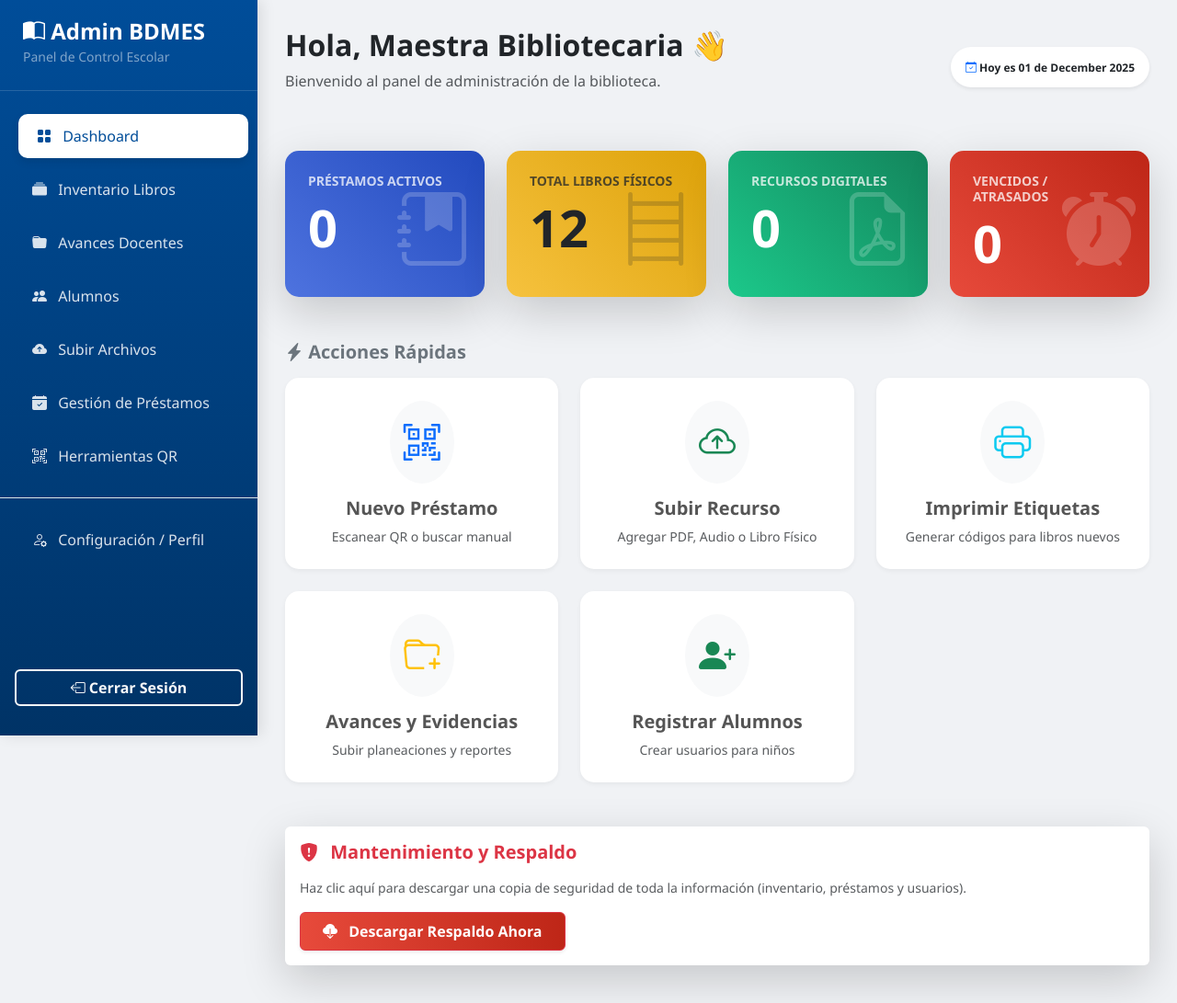
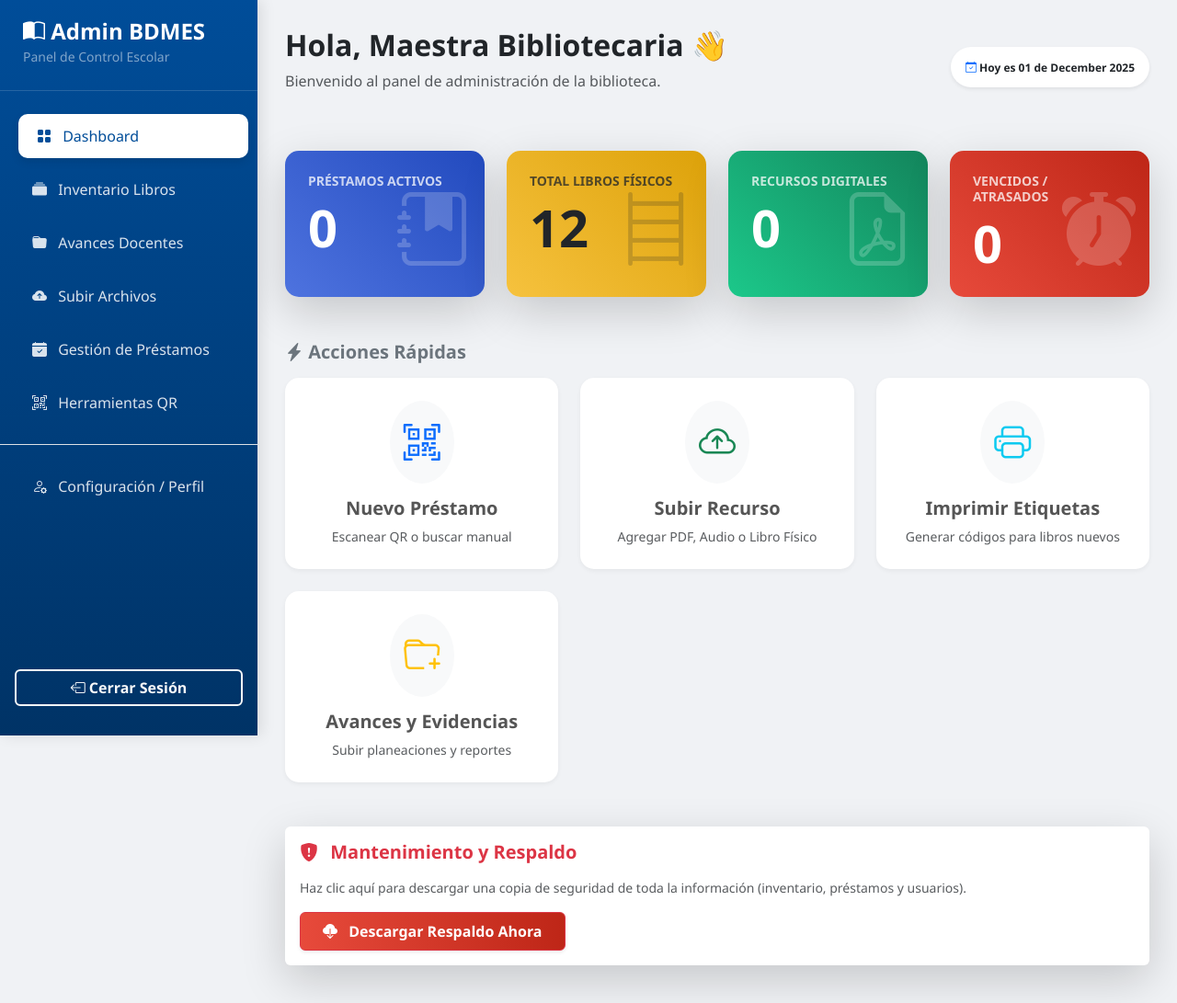
Before and after one commit to vicmvg/biblioteca-escobedo, a Flask app: page /admin/dashboard in a window 1280 px wide. Shown: the top 1091 px of the page at 92% size. Run offline with Flask 3, Linux system fonts and the light colour scheme; a user stored in the database is signed in; data comes from the database, SQL or seed files in the repository.

Commit message:
CORRECCION INDExion

```diff
--- a/templates/admin/dashboard.html
+++ b/templates/admin/dashboard.html
@@ -152,8 +152,9 @@
                 <ul class="navbar-nav me-auto mb-2 mb-lg-0 bg-primary p-2 rounded">
                     <li class="nav-item"><a class="nav-link text-white" href="{{ url_for('admin_dashboard') }}">📊 Resumen</a></li>
                     <li class="nav-item"><a class="nav-link text-white" href="{{ url_for('inventario') }}">📚 Inventario</a></li>
-                    <li class="nav-item"><a class="nav-link text-white" href="{{ url_for('gestion_avances') }}">📁 Avances Docentes</a></li>
-                    <li class="nav-item"><a class="nav-link text-white" href="{{ url_for('registrar_alumno') }}">👥 Alumnos</a></li>
+                    <li class="nav-item"><a class="nav-link text-white" href="{{ url_for('gestion_avances') }}">📝 Avances Docentes</a></li>
+                    <!-- DESACTIVADO TEMPORALMENTE -->
+                    <!-- <li class="nav-item"><a class="nav-link text-white" href="{{ url_for('registrar_alumno') }}">👥 Alumnos</a></li> -->
                     <li class="nav-item"><a class="nav-link text-white" href="{{ url_for('nuevo_recurso') }}">☁️ Subir Archivos</a></li>
                     <li class="nav-item"><hr class="dropdown-divider bg-white"></li>
                     <li class="nav-item"><a class="nav-link text-warning" href="{{ url_for('logout') }}">🚪 Cerrar Sesión</a></li>
@@ -184,11 +185,12 @@
                     <i class="bi bi-folder-fill me-2"></i> Avances Docentes
                 </a>
             </li>
-            <li class="nav-item">
+            <!-- DESACTIVADO TEMPORALMENTE -->
+            <!-- <li class="nav-item">
                 <a class="nav-link" href="{{ url_for('registrar_alumno') }}">
                     <i class="bi bi-people-fill me-2"></i> Alumnos
                 </a>
-            </li>
+            </li> -->
             <li class="nav-item">
                 <a class="nav-link" href="{{ url_for('nuevo_recurso') }}">
                     <i class="bi bi-cloud-arrow-up-fill me-2"></i> Subir Archivos
@@ -313,13 +315,14 @@
                     <p class="text-muted small mb-0">Subir planeaciones y reportes</p>
                 </a>
             </div>
-            <div class="col-md-4">
+            <!-- DESACTIVADO TEMPORALMENTE -->
+            <!-- <div class="col-md-4">
                 <a href="{{ url_for('registrar_alumno') }}" class="quick-action-btn">
                     <span class="quick-icon text-success"><i class="bi bi-person-plus-fill"></i></span>
                     <h5 class="fw-bold">Registrar Alumnos</h5>
                     <p class="text-muted small mb-0">Crear usuarios para niños</p>
                 </a>
-            </div>
+            </div> -->
         </div>
 
         <!-- NUEVA SECCIÓN DE RESPALDO -->
```
